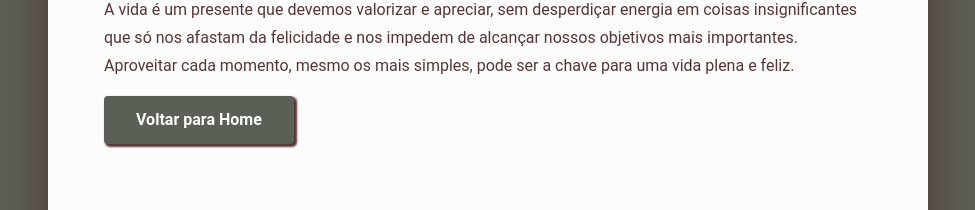
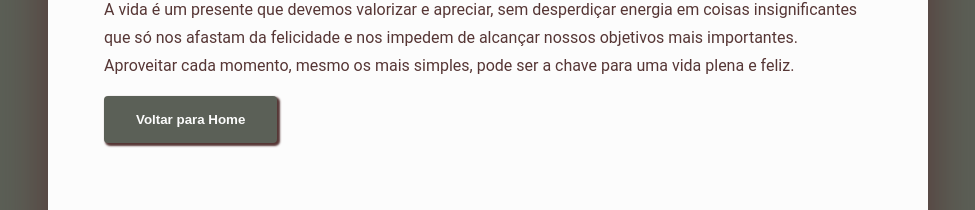
Before and after one commit to rossatocaetano/static-blog, a Next.js app: page /posts/1 in a window 1280 px wide. Shown: the part 156-366 px from the top of the page, without its empty margins (152-1127 px from the left). Built offline with nearby package versions, Linux system fonts and the light colour scheme.

Commit message:
fix posts link error

```diff
--- a/pages/posts/[id].js
+++ b/pages/posts/[id].js
@@ -62,7 +62,12 @@ export default function PostByIdScreen(props) {
         <SubTitle>{post.author}</SubTitle>
         <SubTitle>{post.date}</SubTitle>
         <Text>{post.content}</Text>
-        <NextLink href={'/'} style={{ textDecoration: 'none'}}><Button>Voltar para Home</Button></NextLink>
+        <Button>
+        <NextLink href={'/'} style={{ textDecoration: 'none', color: 'inherit'}} passHref>
+          Voltar para Home
+        </NextLink>
+        </Button>
+
       </Container>
     </Background>
   );
--- a/styles/sharedstyles.js
+++ b/styles/sharedstyles.js
@@ -37,7 +37,7 @@ export const Text = styled.p`
   line-height: 1.75rem;
 `
 
-export const Button = styled.a`
+export const Button = styled.button`
   display: flex;
   align-items: center;
   justify-content: center;
@@ -46,6 +46,7 @@ export const Button = styled.a`
   margin: 1rem 0;
   background-color: ${Palette.thirdColor};
   border-radius: 4px;
+  border: none;
   color: ${Palette.firstColor};
   font-weight: bold;
   text-decoration: none;
```
